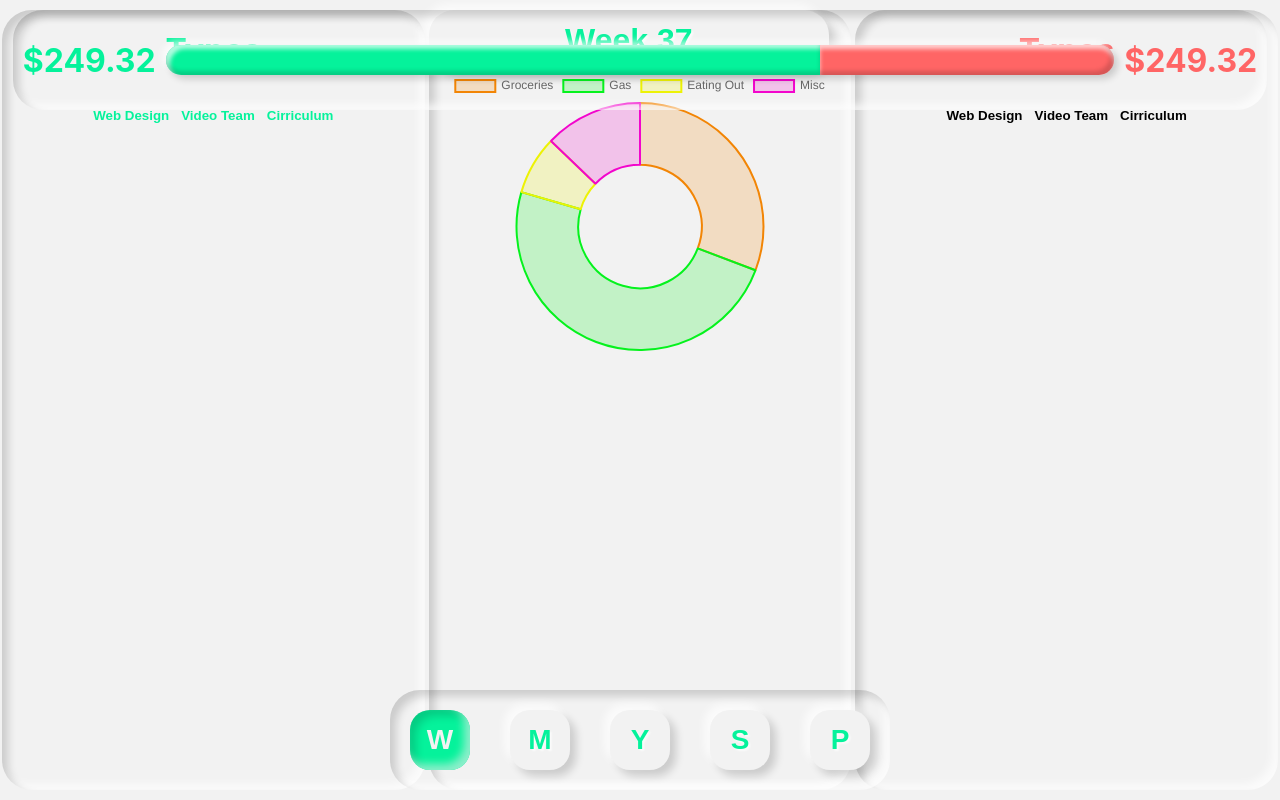
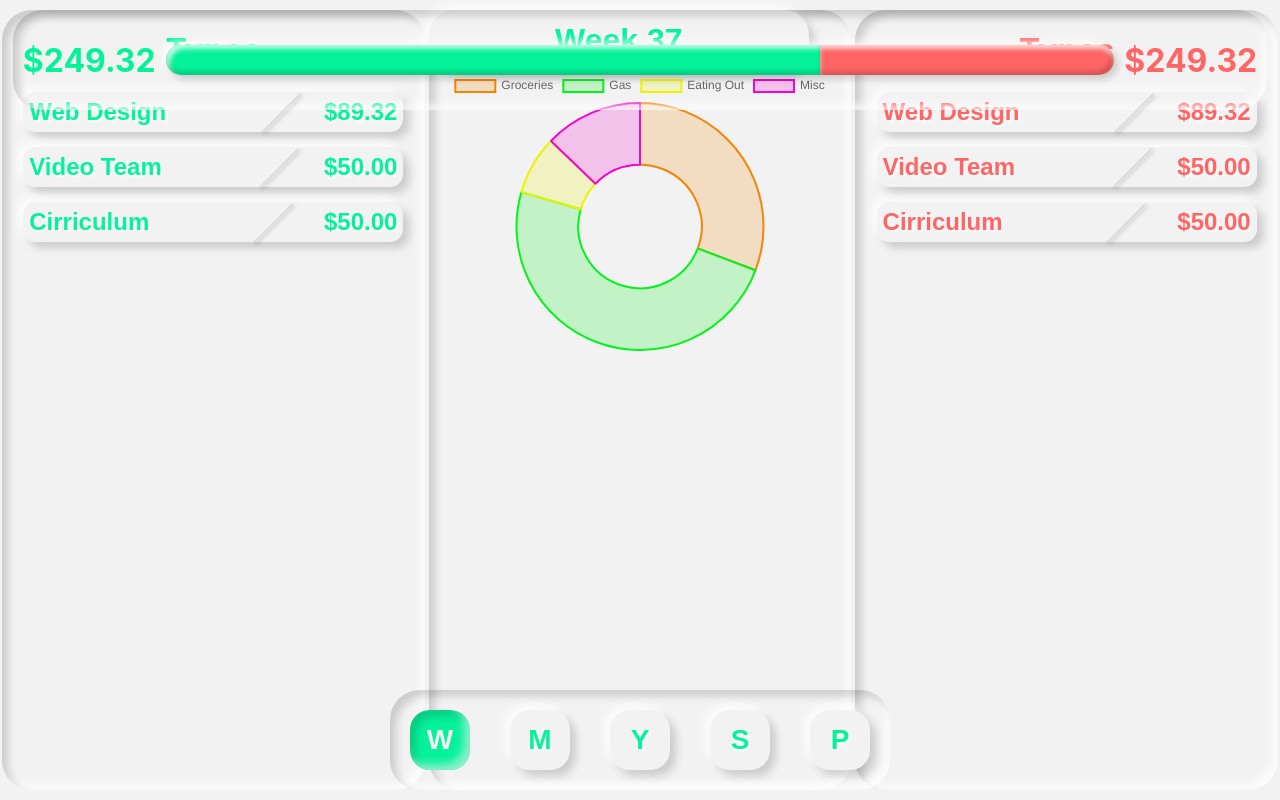
Before and after one commit to Figure-Finance/figure, a React (Create React App) app in the folder frontend/: page / in a window 1280 px wide. Built offline with nearby package versions, Linux system fonts and the light colour scheme.

Commit message:
[update] added dual and secondary props

```diff
--- a/frontend/src/components/UI/Button/Button.js
+++ b/frontend/src/components/UI/Button/Button.js
@@ -4,28 +4,52 @@ import classes from './Button.module.css'
 
 const Button = props => {
   const classNames = [classes.Button]
+  let content = props.children
 
   if (props.color === 'primary') {
     classNames.push(classes.Primary)
   } else if (props.color === 'neutral') {
     classNames.push(classes.Neutral)
+  } else if (props.color === 'danger') {
+    classNames.push(classes.Danger)
   }
 
   if (props.size === 'large') {
     classNames.push(classes.Large)
   } else if (props.size === 'square') {
     classNames.push(classes.Square)
-  } else if (props.size === 'small') {
-    classNames.push(classes.Small)
+  } else if (props.size === 'thin') {
+    classNames.push(classes.Thin)
   }
 
   if (props.active) {
     classNames.push(classes.Active)
   }
 
+  if (props.dual) {
+    classNames.push(classes.Dual)
+  }
+
+  if (props.secondary) {
+    content = (
+      <>
+        <span>
+          {props.children}
+        </span>
+        <span className={classes.Split}></span>
+        <span>
+          {props.secondary}
+        </span>
+      </>
+    )
+  }
+
   return (
-    <button className={classNames.join(' ')} onClick={props.clicked}>
-      {props.children}
+    <button
+      className={classNames.join(' ')}
+      onClick={props.clicked}
+      style={{ width: props.width }}>
+      {content}
     </button>
   )
 }
@@ -35,7 +59,10 @@ Button.propTypes = {
   color: PropTypes.string,
   size: PropTypes.string,
   active: PropTypes.bool,
-  clicked: PropTypes.func
+  clicked: PropTypes.func,
+  dual: PropTypes.bool,
+  secondary: PropTypes.string,
+  width: PropTypes.string
 }
 
 export default Button
```
